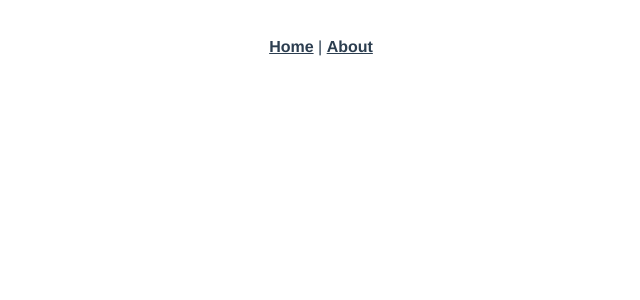
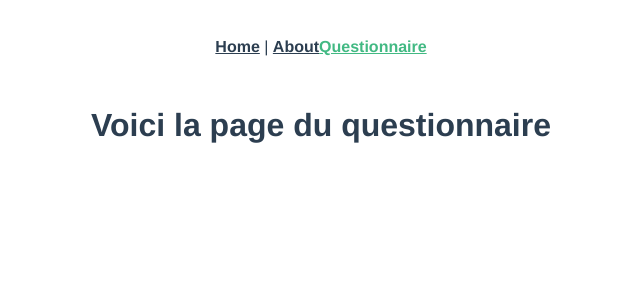
Before and after one commit to MrPopiette/app-questionnaire, a Vue app in the folder app-questionnaire/: page /#/questionnaire in a window 1280 px wide. Shown: the top 300 px of the page, without its empty margins (319-959 px from the left). Built offline with nearby package versions, Linux system fonts and the light colour scheme.

Commit message:
Route_questionnaire

```diff
--- a/app-questionnaire/src/App.vue
+++ b/app-questionnaire/src/App.vue
@@ -3,6 +3,7 @@
     <div id="nav">
       <router-link to="/">Home</router-link> |
       <router-link to="/about">About</router-link>
+      <router-link to="/questionnaire">Questionnaire</router-link>
     </div>
     <router-view/>
   </div>
--- a/app-questionnaire/src/router.ts
+++ b/app-questionnaire/src/router.ts
@@ -18,6 +18,14 @@ export default new Router({
       // this generates a separate chunk (about.[hash].js) for this route
       // which is lazy-loaded when the route is visited.
       component: () => import(/* webpackChunkName: "about" */ './views/About.vue')
+    },
+    {
+      path: '/questionnaire',
+      name: 'questionnaire',
+      // route level code-splitting
+      // this generates a separate chunk (about.[hash].js) for this route
+      // which is lazy-loaded when the route is visited.
+      component: () => import(/* webpackChunkName: "about" */ './views/Questionnaire.vue')
     }
   ]
 })
--- a/app-questionnaire/src/components/Questionnaire.vue
+++ b/app-questionnaire/src/views/Questionnaire.vue
@@ -1,5 +1,7 @@
 <template>
-
+  <div class="questionnaire">
+    <h1>Voici la page du questionnaire</h1>
+  </div>
 </template>
 
 <script>
```
